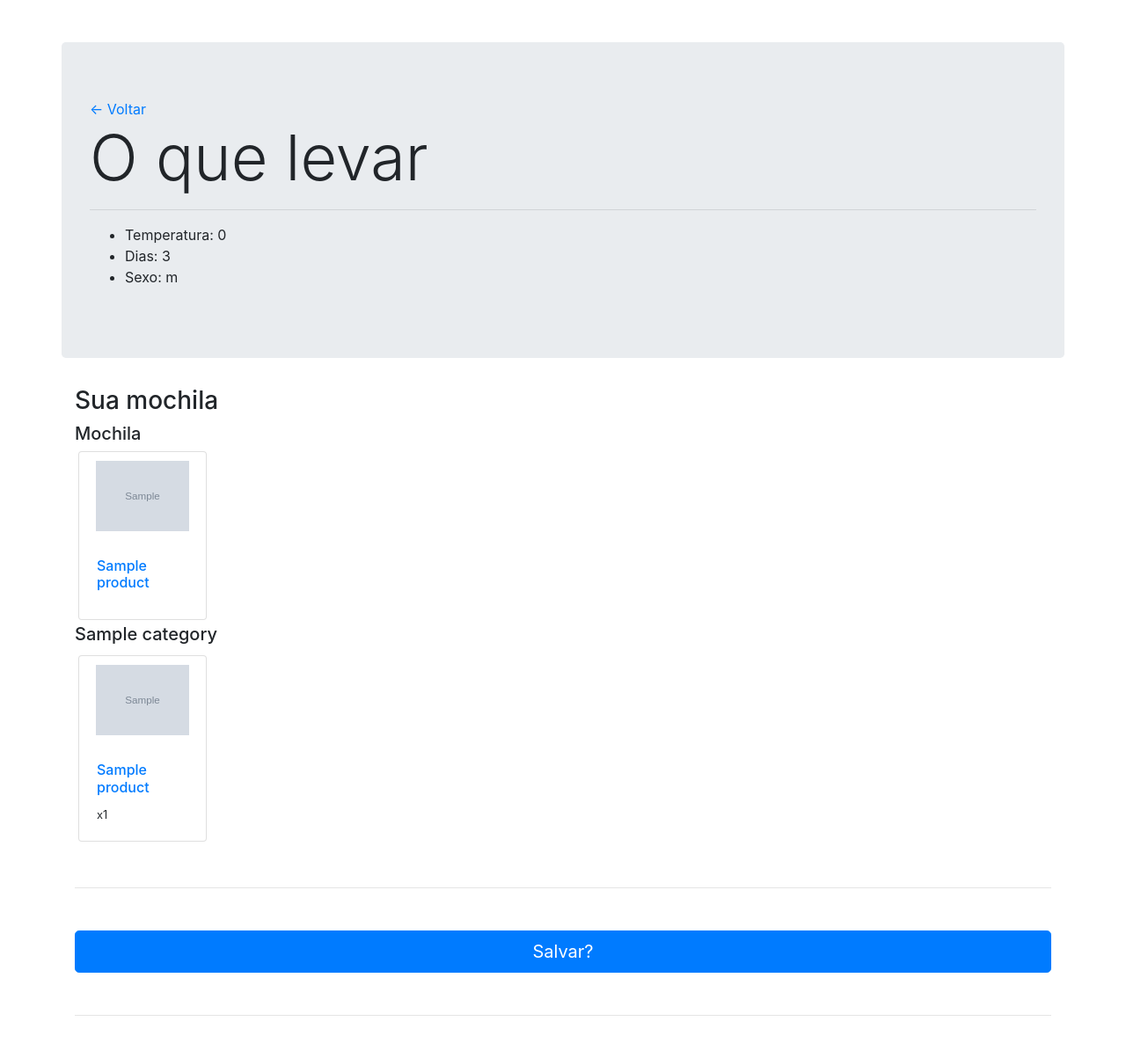
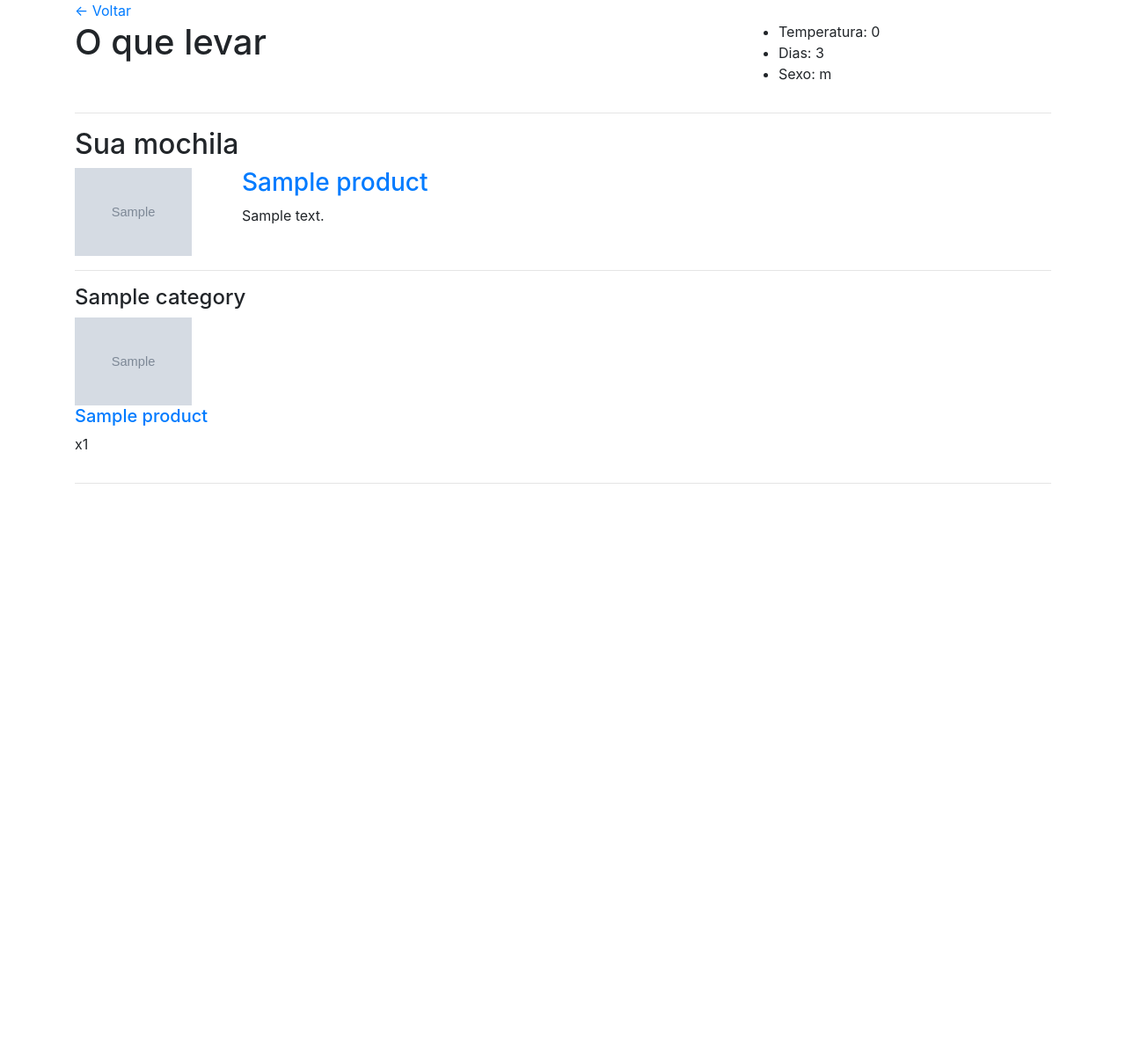
Before and after one commit to renancamm/what2take_old, a Django app: page /app/backpack/1/ in a window 1280 px wide. Shown: the whole page at 88% size. After the commit the page ends 550 px from the top, so only its background shows below. Run offline with Django 3.2, Linux system fonts and the light colour scheme; tables that the repository leaves empty hold one stand-in row (values such as "Sample post"); grey boxes marked "Sample" are stand-in pictures; some libraries are stand-ins or nearby versions.

Commit message:
update templates for cleaner UI

```diff
--- a/app/forms.py
+++ b/app/forms.py
@@ -4,9 +4,9 @@ from .models import Backpack
 
 class BackpackForm(forms.ModelForm):
 
-    temp = forms.ChoiceField(label='Temperatura', choices=Backpack.TEMP_CHOICES, widget=forms.RadioSelect())
-    days = forms.ChoiceField(label='Dias', choices=Backpack.DAYS_CHOICES, widget=forms.RadioSelect())
-    sex = forms.ChoiceField(label='Sexo', choices=Backpack.SEX_CHOICES, widget=forms.RadioSelect())
+    temp = forms.ChoiceField(label='Temperatura', choices=Backpack.TEMP_CHOICES, initial=20, widget=forms.RadioSelect())
+    days = forms.ChoiceField(label='Dias', choices=Backpack.DAYS_CHOICES, initial=7, widget=forms.RadioSelect())
+    sex = forms.ChoiceField(label='Sexo', choices=Backpack.SEX_CHOICES, initial='f', widget=forms.RadioSelect())
 
     class Meta:
         model = Backpack
--- a/app/templates/backpack_detail.html
+++ b/app/templates/backpack_detail.html
@@ -6,82 +6,103 @@
 
 {% block content %}
 
-<div class="row justify-content-center mt-5">
-    <div class="col-12 jumbotron">
 
+
+<div class="row">
+    <div class="col-12">
     <a href="{% url 'backpack-new' %}">← Voltar</a>
-        <h2 class="display-3">O que levar</h2>
+    </div>
+</div>
 
-        <hr>
-
+<div class="row">
+    <div class="col-8">
+        <h1>O que levar</h1>
+    </div>
+    <div class="col-4">
         <ul>
             <li>Temperatura: {{ context.backpack.temp }}</li>
             <li>Dias: {{ context.backpack.days }}</li>
             <li>Sexo: {{ context.backpack.sex }}</li>
         </ul>
-
-    </div>
-</div>
-
-<div class="row justify-content-center">
-    <div class="col-12">
-        <h3>Sua mochila</h3>
-
-            <h5>Mochila</h5>
-                    <div class="card m-1" style="width: 146px;">
-                      <img src="{{ context.backpack.product.image.url }}" class="card-img-top" alt="{{ context.backpack.product.name }}" style="object-fit: contain; height: 100px; padding: 10px;">
-                      <div class="card-body">
-                        <h6 class="card-title">
-                        <a href="{% url 'product-detail' context.backpack.pk context.backpack.product.pk %}">
-                        {{ context.backpack.product.name }}
-                        </a>
-                        </h6>
     </div>
 </div>
 
 
 
+<hr><!-- _________________________________________________ -->
 
 
 
-            {% for category in context.categories %}
-                <h5>{{ category.name }}</h5>
-                <div style="display: flex; align-items: left; flex-wrap: wrap;">
-                {% for item in context.items %}
-                    {% if item.product.category == category %}
-
-
-                    <div class="card m-1" style="width: 146px;">
-                      <img src="{{ item.product.image.url }}" class="card-img-top" alt="{{ item.product.name }}" style="object-fit: contain; height: 100px; padding: 10px;">
-                      <div class="card-body">
-                        <h6 class="card-title">
-                        <a href="{% url 'product-detail' context.backpack.pk item.product.pk %}">
-                        {{ item.product.name }}
-                        </a>
-                        </h6>
-                        <p class="card-text small">x{{ item.qtd }}</p>
+<div class="row">
+    <div class="col-12">
+        <h2>Sua mochila</h2>
     </div>
 </div>
 
-
+{% if context.backpack.product %}
+<div class="row">
+    <div class="col-2">
+        <img src="{{ context.backpack.product.image.url }}" alt="{{ context.backpack.product.name }}">
+    </div>
+    <div class="col-10">
+        <h3>
+            <a href="{% url 'product-detail' context.backpack.pk context.backpack.product.pk %}">
+                {{ context.backpack.product.name }}
+            </a>
+        </h3>
+        <p>{{ context.backpack.product.description }}</p>
+    </div>
+</div>
 {% endif %}
-                {% endfor %}
-                </div>
-            <hr class="my-5">
-            {% endfor %}
 
 
-            <button type="submit" class="btn btn-primary btn-lg btn-block">Salvar?</button>
-            <hr class="my-5">
 
+<hr><!-- _________________________________________________ -->
+
+
+<!-- Category block START -->
+{% for category in context.categories %}
+<div class="row">
+    <div class="col-12">
+        <h4>{{ category.name }}</h4>
     </div>
 </div>
 
 
 
+<div class="row">
+    {% for item in context.items %}
+    {% if item.product.category == category %}
+    <div class="col-2">
+
+
+        <!-- Product block START -->
+        <div>
+            <img src="{{ item.product.image.url }}" alt="{{ item.product.name }}">
+        </div>
+        <h5>
+            <a href="{% url 'product-detail' context.backpack.pk item.product.pk %}">
+                {{ item.product.name }}
+            </a>
+        </h5>
+        <p>x{{ item.qtd }}</p>
+        <!-- Product block END-->
 
 
 
+    </div>
+    {% endif %}
+    {% endfor %}
+</div>
+
+
+
+<hr><!-- _________________________________________________ -->
+
+
+
+{% endfor %}
+<!-- Category block END -->
 
 
 
--- a/app/templates/base.html
+++ b/app/templates/base.html
@@ -8,6 +8,38 @@
   <!-- Bootstrap CSS -->
   <link rel="stylesheet" href="https://stackpath.bootstrapcdn.com/bootstrap/4.1.0/css/bootstrap.min.css" integrity="sha384-9gVQ4dYFwwWSjIDZnLEWnxCjeSWFphJiwGPXr1jddIhOegiu1FwO5qRGvFXOdJZ4" crossorigin="anonymous">
 
+  <!-- temporary css -->
+  <style>
+  .row img {
+      max-width: 100%;
+      width: auto;
+      height:100px;
+      object-fit: contain;
+  }
+
+form ul > li {
+  display: inline-block;
+}
+
+form ul > li > label {
+  display: block;
+  width: 100px;
+  height: 100px;
+  cursor: pointer;
+  border: solid 1px gray;
+}
+
+form ul > li > input:checked + label {
+  border: solid 2px blue;
+}
+
+form ul > li > input {
+  opacity: 0;
+  position: absolute;
+}
+}
+
+  </style>
 
   {% block title %}
   <title>O que levar</title>
```
Also changed, not shown: app/templates/backpack_new.html (+29 -8 lines), app/templates/product_detail.html (+29 -6 lines). Lines whose indentation alone changed are shown as unchanged.
